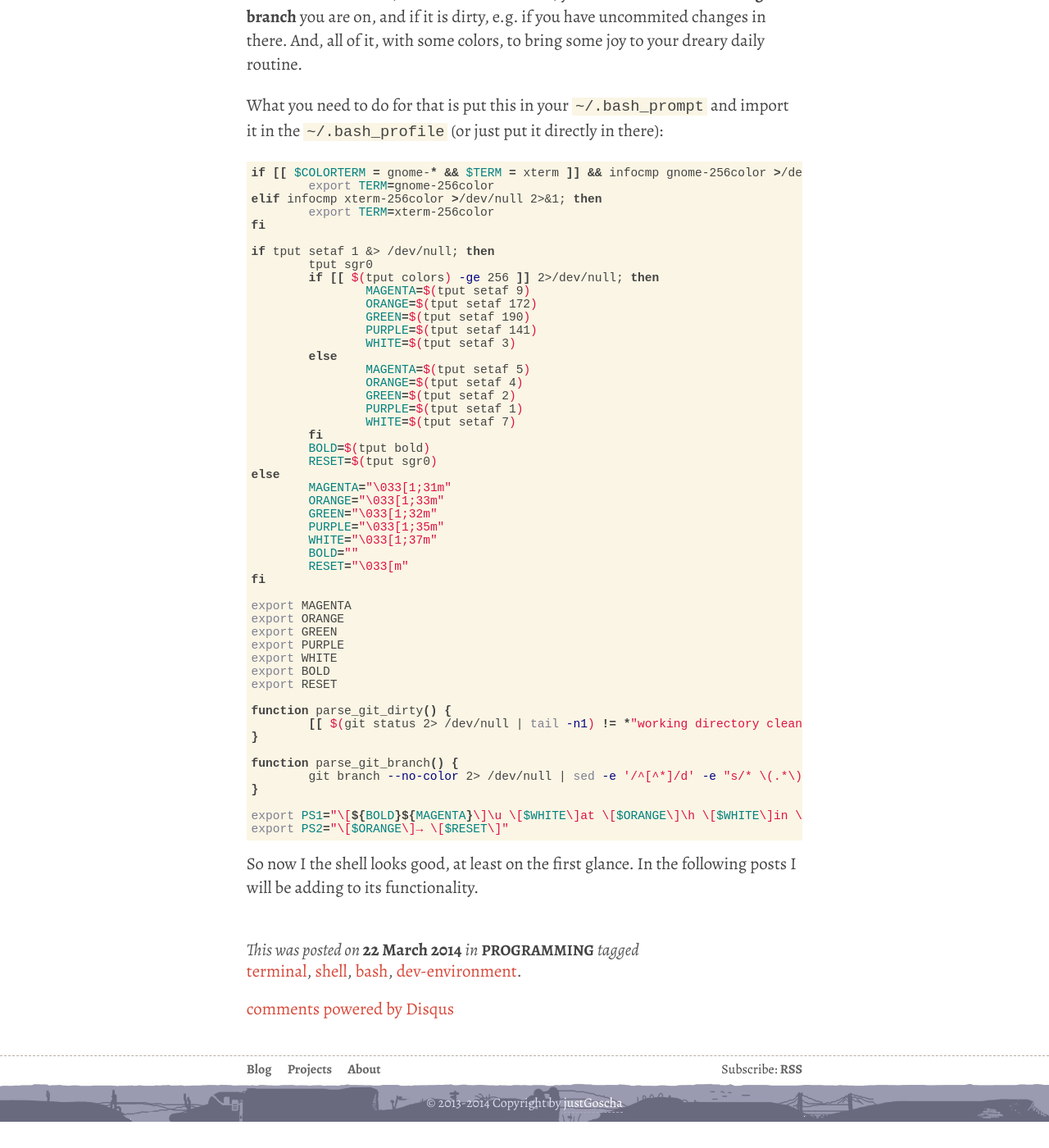
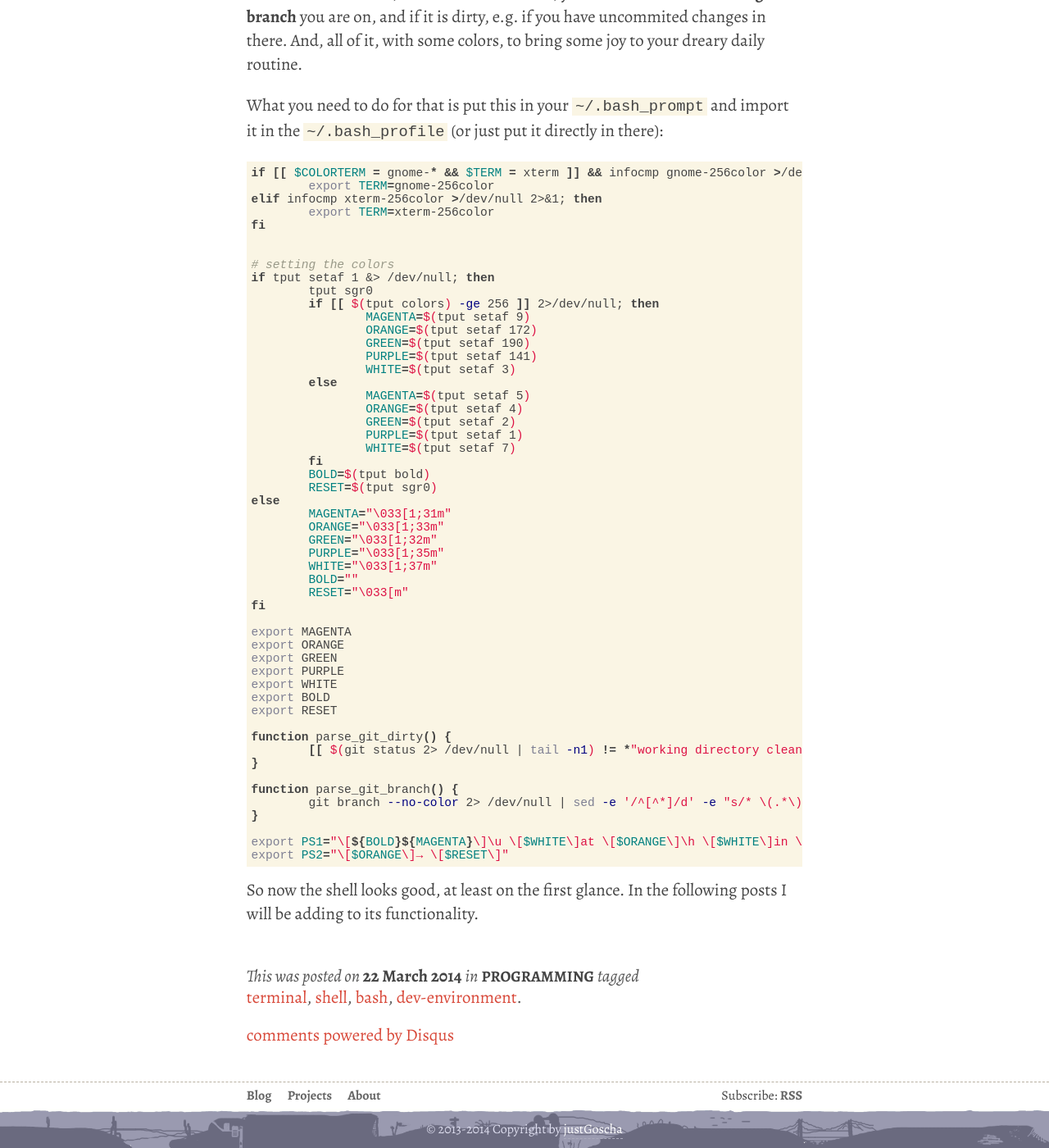
Before and after one commit to JustGoscha/justgoscha.github.io, a Jekyll site: the page built from _posts/2014-03-22-Pimping-my-terminal.md, in a window 1280 px wide and 1400 px high, scrolled down 1518 px. Shown: the whole window at 82% size. Built offline with Jekyll 4.4.1, drawn with Linux system fonts in a browser that asks for light colours; nearby versions of some CDN libraries; Markdown is read by kramdown in place of the engine named in the settings; comment, search, counter and statistics services are not loaded; before the commit the page ends 2886 px from its top, so only the background shows below that.

Commit message:
typo correction

````diff
--- a/_posts/2014-03-22-Pimping-my-terminal.md
+++ b/_posts/2014-03-22-Pimping-my-terminal.md
@@ -54,6 +54,8 @@ elif infocmp xterm-256color >/dev/null 2>&1; then
 	export TERM=xterm-256color
 fi
 
+
+# setting the colors
 if tput setaf 1 &> /dev/null; then
 	tput sgr0
 	if [[ $(tput colors) -ge 256 ]] 2>/dev/null; then
@@ -101,7 +103,7 @@ export PS1="\[${BOLD}${MAGENTA}\]\u \[$WHITE\]at \[$ORANGE\]\h \[$WHITE\]in \[$G
 export PS2="\[$ORANGE\]→ \[$RESET\]"
 ```
 
-So now I the shell looks good, at least on the first glance. In the following posts I will be adding to its functionality.
+So now the shell looks good, at least on the first glance. In the following posts I will be adding to its functionality.
 
 [paul]: https://www.youtube.com/watch?v=vDbbz-BdyYc
 [coderwall]: https://coderwall.com/p/oqtj8w
````
Also changed, not shown: img/placeholder.png (deleted), img/tag.png (deleted).
